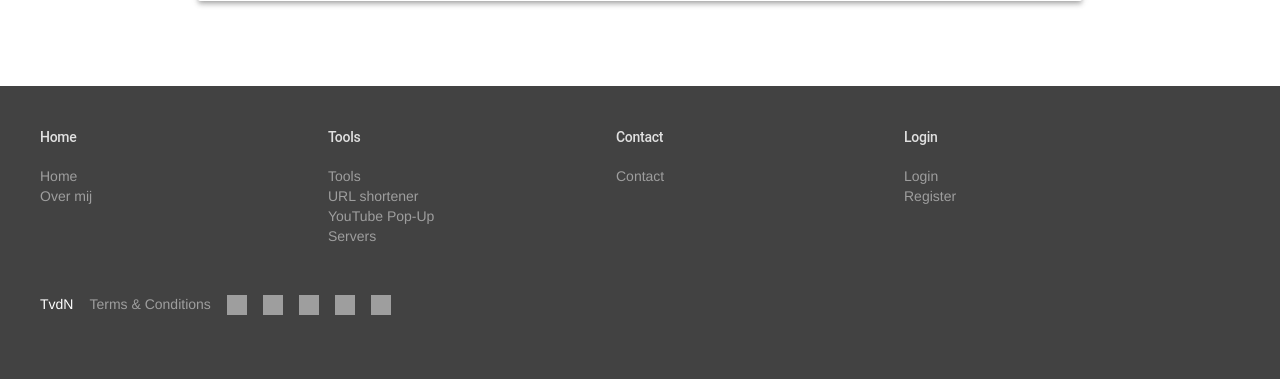
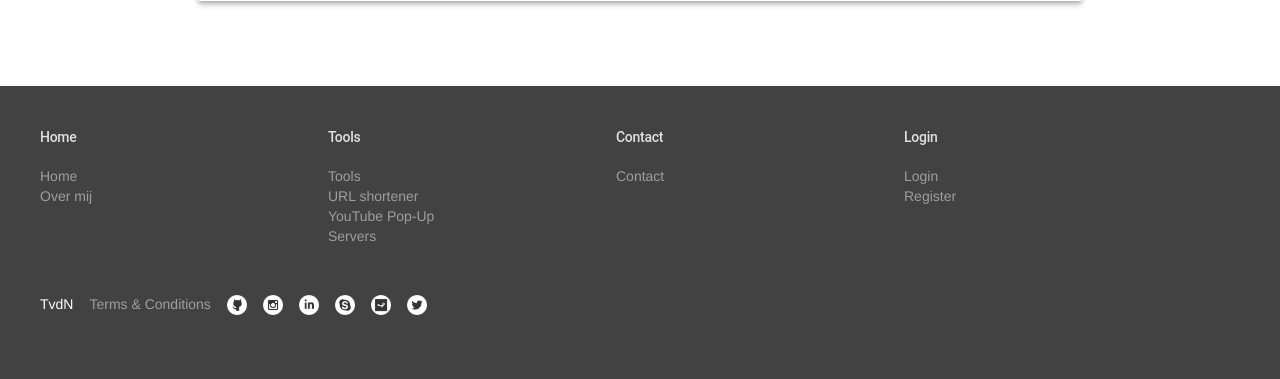
Before and after one commit to ThomasIAm/thomasvdn-PHP, a PHP site: page /index.php in a window 1280 px wide. Shown: the part 421-800 px from the top of the page. Run offline with PHP 8.4, Linux system fonts and the light colour scheme; grey boxes are pictures that could not be loaded.

Commit message:
Added GitHub link, changed icon urls to their new dirs

```diff
--- a/pages/footer.php
+++ b/pages/footer.php
@@ -48,32 +48,38 @@
 				<a href="/terms/">Terms &amp; Conditions</a>
 			</li>
 			<li>
+				<a href="https://github.com/thomasikdus">
+					<img class="social-btn" id="tt1" src="/img/footer/github.png" alt="GitHub">
+					<span for="tt1" class="mdl-tooltip">GitHub</span>
+				</a>
+			</li>
+			<li>
 				<a href="https://www.instagram.com/thomasikdus/">
-					<img class="social-btn" id="tt2" src="/img/insta.png" alt="Instagram">
+					<img class="social-btn" id="tt2" src="/img/footer/insta.png" alt="Instagram">
 					<span for="tt2" class="mdl-tooltip">Instagram</span>
 				</a>
 			</li>
 			<li>
 				<a href="https://www.linkedin.com/in/thomasvandennieuwenhoff/">
-					<img class="social-btn" id="tt3" src="/img/linkedin.png" alt="LinkedIn">
+					<img class="social-btn" id="tt3" src="/img/footer/linkedin.png" alt="LinkedIn">
 					<span for="tt3" class="mdl-tooltip">LinkedIn</span>
 				</a>
 			</li>
 			<li>
 				<a href="skype:thomasikdus">
-					<img class="social-btn" id="tt4" src="/img/skype.png" alt="Skype">
+					<img class="social-btn" id="tt4" src="/img/footer/skype.png" alt="Skype">
 					<span for="tt4" class="mdl-tooltip">Skype</span>
 				</a>
 			</li>
 			<li>
 				<a href="https://steamcommunity.com/id/thomasiam/">
-					<img class="social-btn" id="tt5" src="/img/steam.png" alt="Steam">
+					<img class="social-btn" id="tt5" src="/img/footer/steam.png" alt="Steam">
 					<span for="tt5" class="mdl-tooltip">Steam</span>
 				</a>
 			</li>
 			<li>
 				<a href="https://twitter.com/thomasikdus/">
-					<img class="social-btn" id="tt6" src="/img/twitter.png" alt="Twitter">
+					<img class="social-btn" id="tt6" src="/img/footer/twitter.png" alt="Twitter">
 					<span for="tt6" class="mdl-tooltip">Twitter</span>
 				</a>
 			</li>
```
